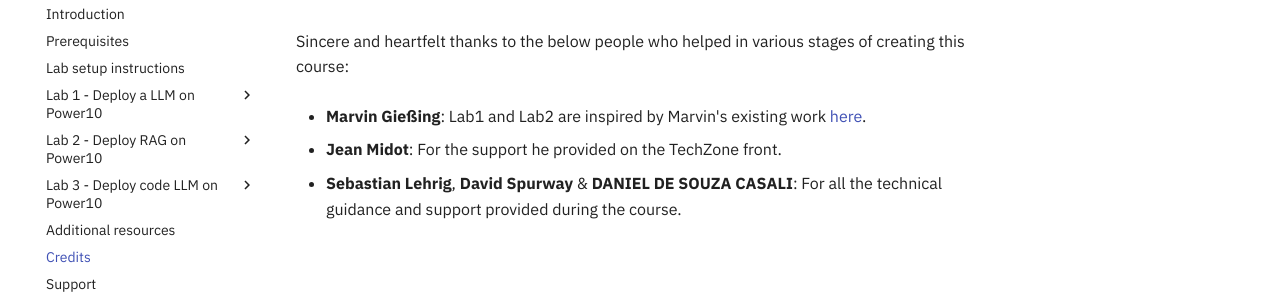
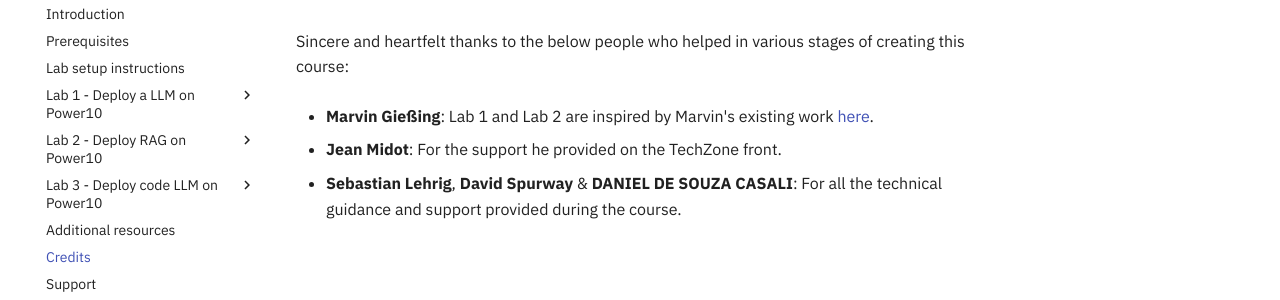
Before and after one commit to IBM/AI-on-Power-Level3, an MkDocs documentation site: the page built from docs/credits.md, in a window 1280 px wide. Shown: the part 151-451 px from the top of the page. Built offline with MkDocs 1.6.1 and Material for MkDocs 9.7.7, drawn with Linux system fonts in a browser that asks for light colours.

Commit message:
fix review changes

```diff
--- a/docs/credits.md
+++ b/docs/credits.md
@@ -2,7 +2,7 @@
 
 Sincere and heartfelt thanks to the below people who helped in various stages of creating this course:
 
-  - **Marvin Gießing**: Lab1 and Lab2 are inspired by Marvin's existing work [here](https://github.com/mgiessing/bcn-lab-2084/){target="_blank"}.
+  - **Marvin Gießing**: Lab 1 and Lab 2 are inspired by Marvin's existing work [here](https://github.com/mgiessing/bcn-lab-2084/){target="_blank"}.
 
   - **Jean Midot**: For the support he provided on the TechZone front.
 
```
Also changed, not shown: docs/Lab3/lab3-hands-on-guide.md (+2 -2 lines).
